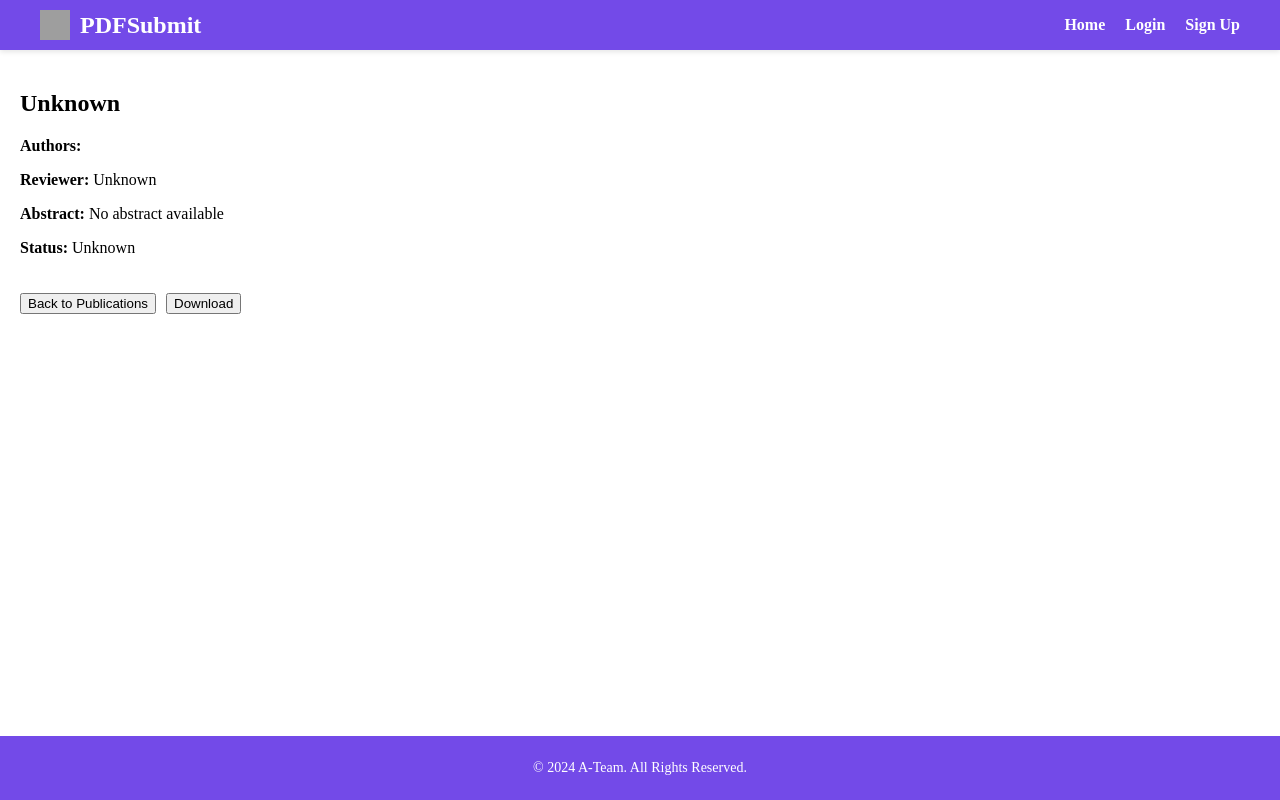
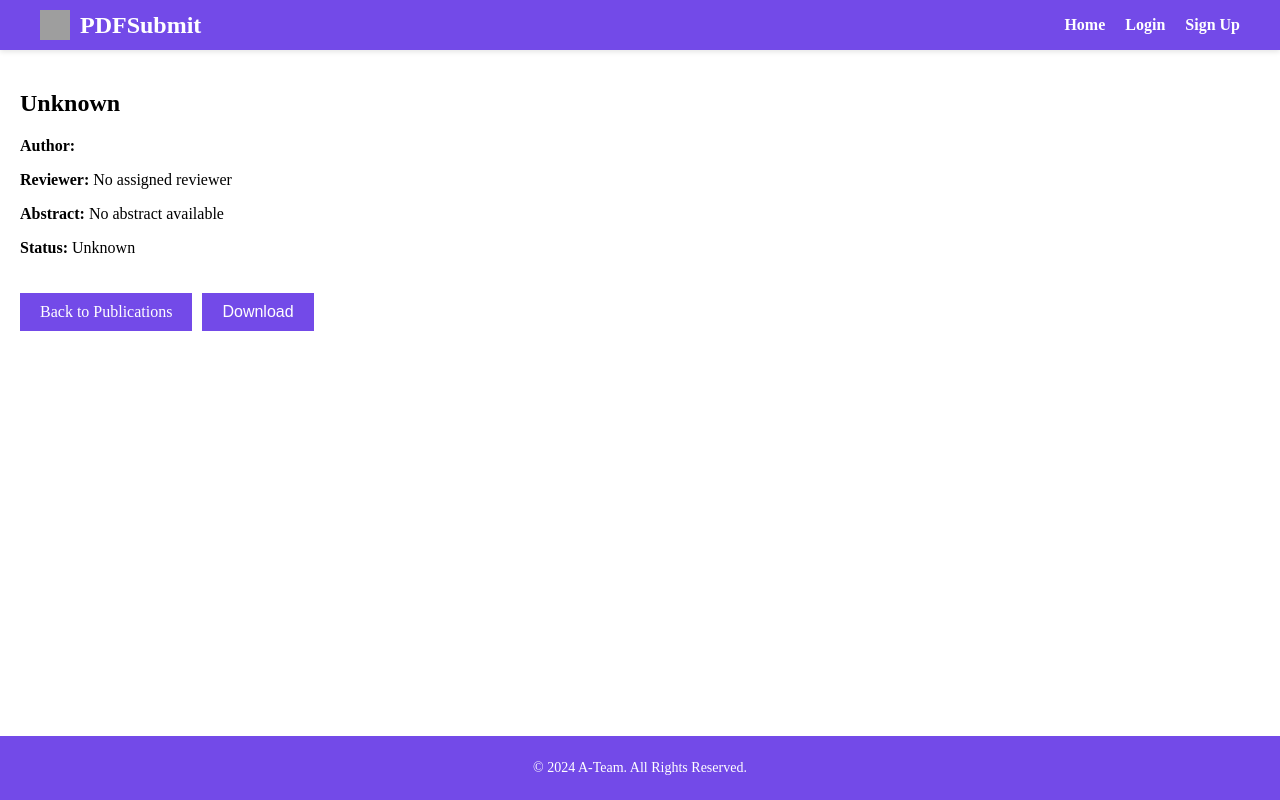
Before and after one commit to kolibrik666/PdfSub, a Vue app in the folder frontend/: page /publication/1 in a window 1280 px wide. Built offline with nearby package versions, Linux system fonts and the light colour scheme; no server answers; grey boxes are pictures that could not be loaded.

Commit message:
functional get user from id

```diff
--- a/frontend/src/services/api.js
+++ b/frontend/src/services/api.js
@@ -20,6 +20,9 @@ export default {
     getUsers() {
         return apiClient.get('/users');
     },
+    getUserById(id) {
+        return apiClient.get(`/users/${id}`);
+    },
     login(credentials) {
         return apiClient.post('/login', credentials);
     },
--- a/frontend/src/views/PublicationDetailView.vue
+++ b/frontend/src/views/PublicationDetailView.vue
@@ -1,11 +1,11 @@
 <template>
   <div class="publication-detail" v-if="publication">
     <h1>{{ publication.title }}</h1>
-    <p><strong>Authors:</strong> {{ publication.authors.join(', ') }}</p>
-    <p><strong>Reviewer:</strong> {{ publication.reviewer }}</p>
+    <p><strong>Author:</strong> {{ /*authors.join(', ') */author }}</p>
+    <p><strong>Reviewer:</strong> {{ reviewer ? reviewer : 'No assigned reviewer' }}</p>
     <p><strong>Abstract:</strong> {{ publication.abstract }}</p>
-    <p><strong>Status:</strong> {{ publication.status }}</p>
-    <button @click="goBack">Back to Publications</button>
+    <p><strong>Status:</strong> {{ publication.review_status }}</p>
+    <router-link to="/publications" class="button-link">Back to Publications</router-link>
     <button @click="downloadPublication(publication.fileUrl)">Download</button>
   </div>
   <div v-else>
@@ -15,11 +15,12 @@
 
 <script>
 import api from '../services/api';
-
 export default {
   data() {
     return {
       publication: null,
+      author: null,
+      reviewer: null,
     };
   },
   created() {
@@ -31,24 +32,52 @@ export default {
       api.getPublication(id)
           .then(response => {
             this.publication = response.data;
-            if (!this.publication.authors) {
-              this.publication.authors = [];
+            if (this.publication.author) {
+              this.fetchAuthor(this.publication.author);
+            } else {
+              console.error("Author ID is undefined");
+            }
+            if (this.publication.reviewer) {
+              this.fetchReviewer(this.publication.reviewer);
             }
           })
           .catch(error => {
             console.error("Failed to fetch publication", error);
             this.publication = {
               title: "Unknown",
-              authors: [],
+              author: "Noone",
+              abstract: "No abstract available",
               reviewer: "Unknown",
-              abstract: "No abstract available",
-              status: "Unknown",
+              rating: "FX",
+              review_status: "Unknown",
               fileUrl: "#"
             };
           });
     },
-    goBack() {
-      this.$router.push('/manage-publications');
+    fetchAuthor(authorId) {
+      if (!authorId) {
+        console.error("Author ID is undefined");
+        this.author = "Unknown";
+        return;
+      }
+      api.getUserById(authorId)
+          .then(response => {
+            this.author = response.data.name;
+          })
+          .catch(error => {
+            console.error("Failed to fetch author", error);
+            this.author = "Unknown";
+          });
+    },
+    fetchReviewer(reviewerId) {
+      api.getUserById(reviewerId)
+          .then(response => {
+            this.reviewer = response.data.name;
+          })
+          .catch(error => {
+            console.error("Failed to fetch reviewer", error);
+            this.reviewer = null;
+          });
     },
     downloadPublication(fileUrl) {
       const link = document.createElement('a');
@@ -65,8 +94,21 @@ export default {
   padding: 20px;
 }
 
-button {
+button, .button-link {
   margin-top: 20px;
   margin-right: 10px;
+  padding: 10px 20px;
+  background-color: #734ae8;
+  color: white;
+  border: none;
+  cursor: pointer;
+  text-decoration: none;
+  display: inline-block;
+  text-align: center;
+  font-size: 16px;
+}
+
+.button-link:hover, button:hover {
+  background-color: #5a3bb5;
 }
 </style>
```
Also changed, not shown: 1 other file (tests, documents, lock files or other folders).
